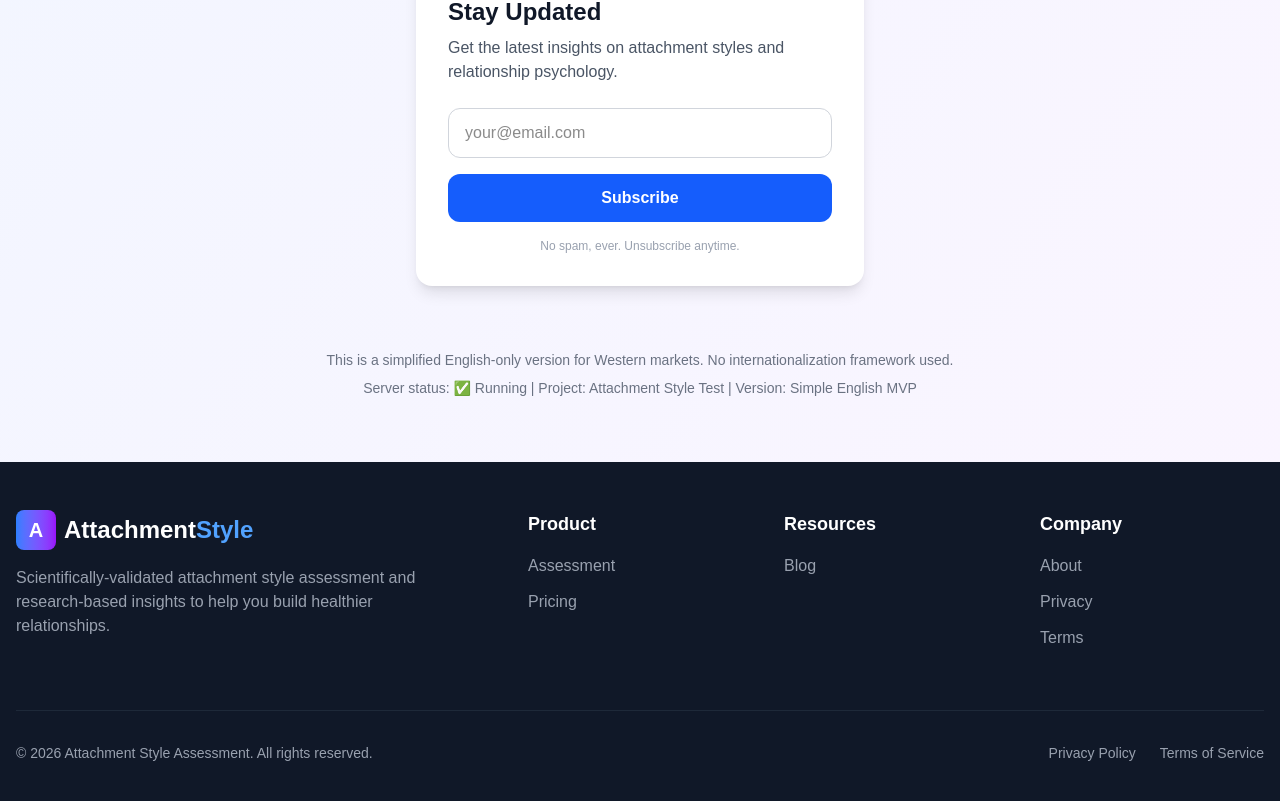
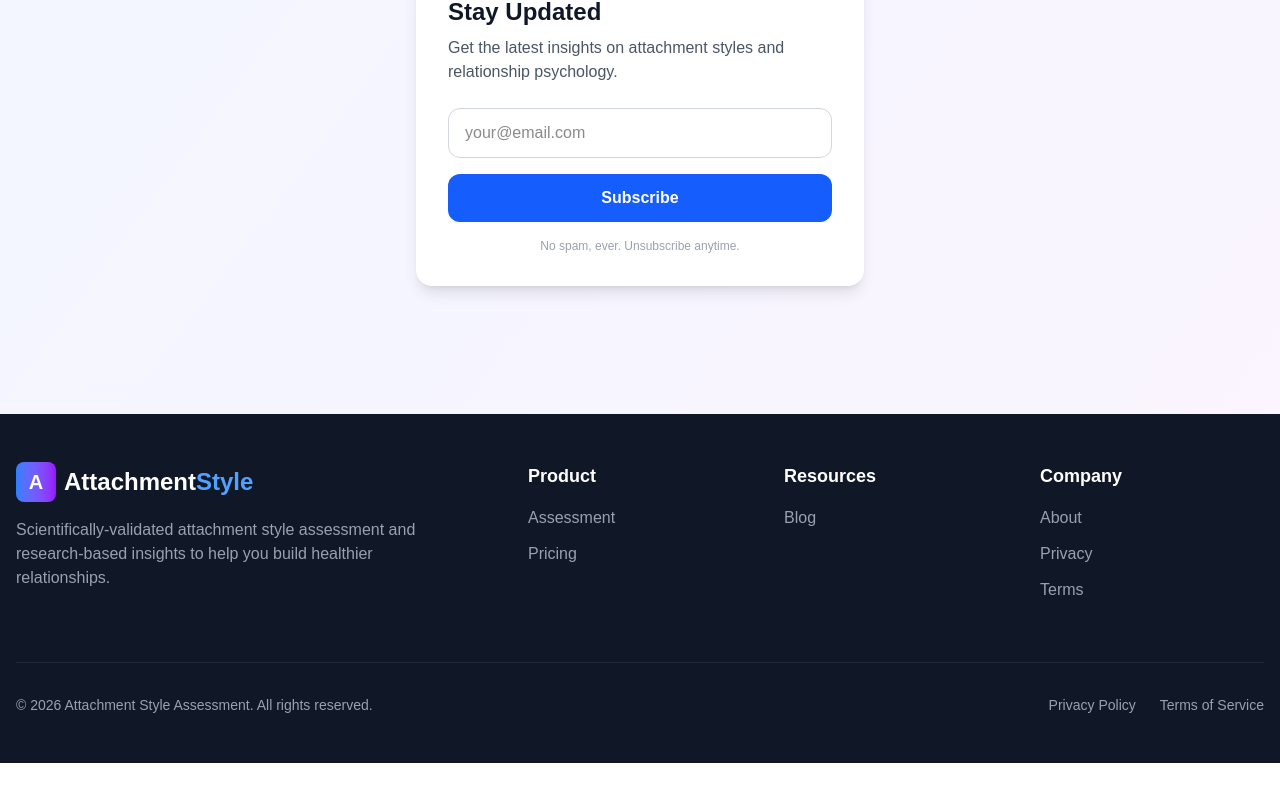
Before and after one commit to redkiller79/attachment-style-simple, a Next.js app: page / in a window 1280 px wide. Shown: the part 1389-2190 px from the top of the page. After the commit the page ends 2152 px from the top, so only its background shows below. Built offline with nearby package versions, Linux system fonts and the light colour scheme.

Commit message:
Remove debug footer info from homepage and result page

```diff
--- a/app/page.tsx
+++ b/app/page.tsx
@@ -114,11 +114,7 @@ export default function Home() {
           <SubscribeForm />
         </section>
 
-        {/* Footer Note */}
-        <div className="mt-12 text-center text-gray-500 text-sm">
-          <p>This is a simplified English-only version for Western markets. No internationalization framework used.</p>
-          <p className="mt-2">Server status: ✅ Running | Project: Attachment Style Test | Version: Simple English MVP</p>
-        </div>
+
       </main>
     </div>
   );
--- a/app/result/page.tsx
+++ b/app/result/page.tsx
@@ -533,10 +533,7 @@ export default function ResultPage() {
           </Link>
         </div>
 
-        {/* Footer */}
-        <div className="mt-12 text-center text-gray-500 text-sm">
-          <p>Server status: ✅ Running | bondtype.com</p>
-        </div>
+
       </div>
 
       <style jsx>{`
```
